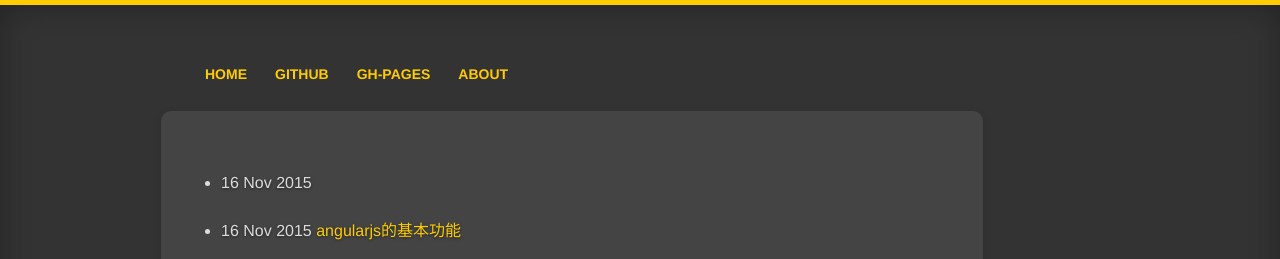
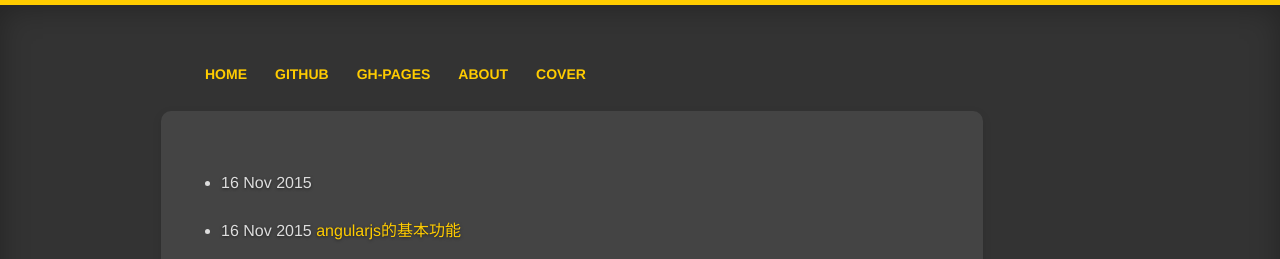
Before and after one commit to jinghuizhai/blog, a Jekyll site: the page built from index.html, in a window 1280 px wide. Shown: the top 259 px of the page. Built offline with Jekyll 4.4.1, drawn with Linux system fonts in a browser that asks for light colours.

Commit message:
add a href

```diff
--- a/_layouts/default.html
+++ b/_layouts/default.html
@@ -20,6 +20,9 @@
 					</li>
 					<li>
 						<a href="https://github.com/jinghuizhai" target="_blank">about</a>
+					</li>
+					<li>
+						<a href="https://jinghuizhai.github.io">cover</a>
 					</li>
 				</ul>
 			</div>
```
